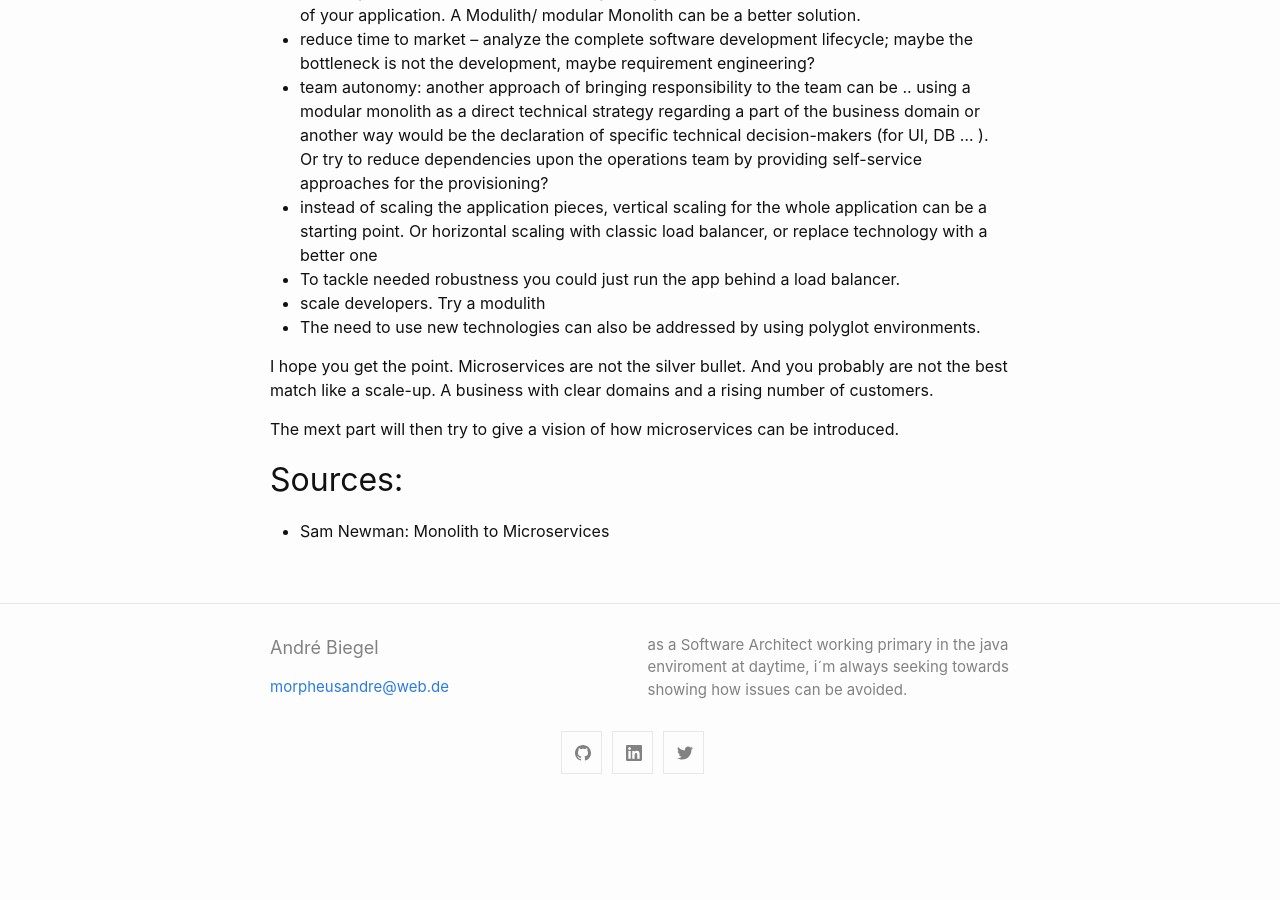
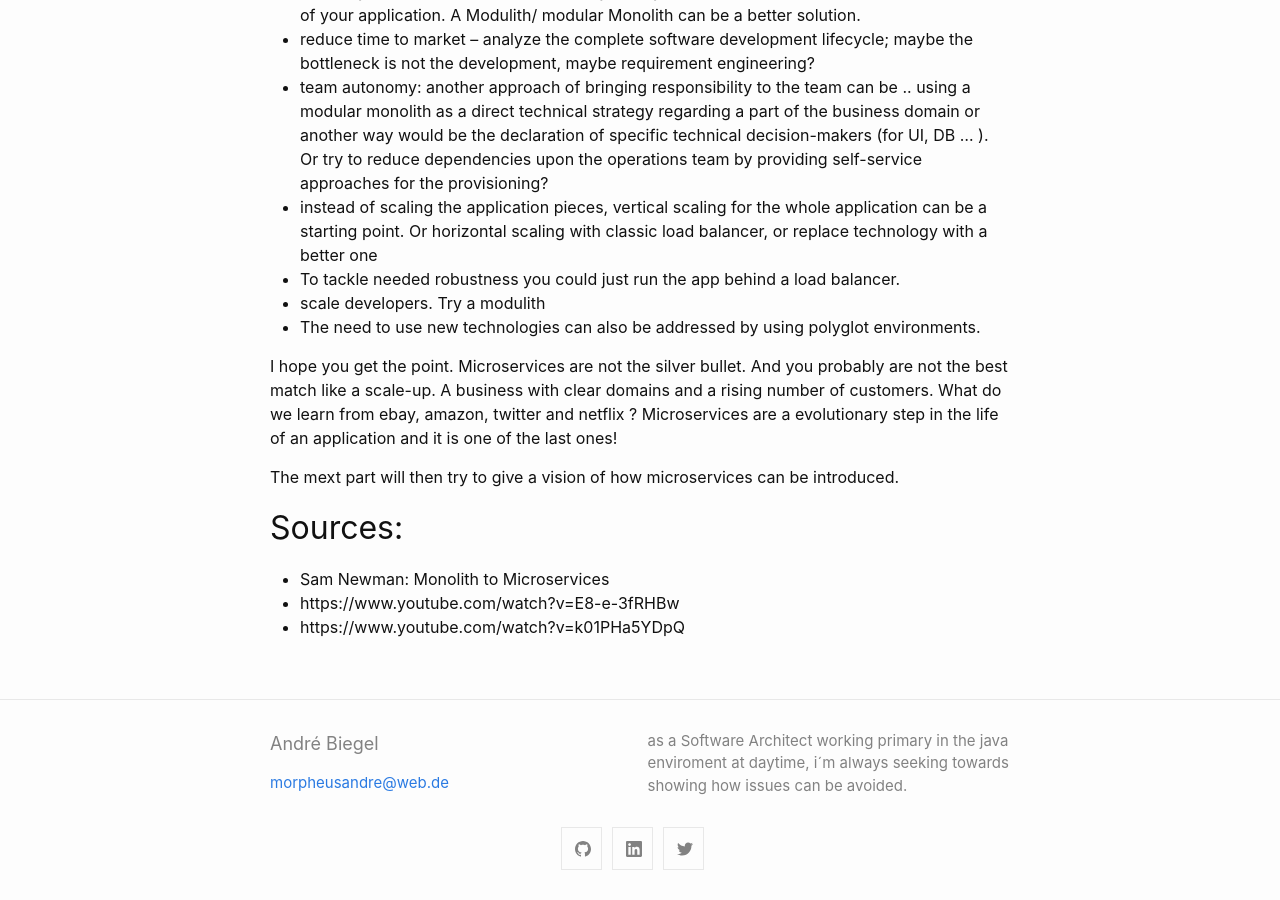
Before and after one commit to andrebiegel/andrebiegel.github.io, a Jekyll site: the page built from _posts/2021-11-10-microservice-part-two.md, in a window 1280 px wide and 900 px high, scrolled down 1640 px. Built offline with Jekyll 4.4.1, drawn with Linux system fonts in a browser that asks for light colours; before the commit the page ends 2444 px from its top, so only the background shows below that; part of the change alters nothing that is shown.

Commit message:
Update 2021-11-10-microservice-part-two.md

```diff
--- a/_posts/2021-11-10-microservice-part-two.md
+++ b/_posts/2021-11-10-microservice-part-two.md
@@ -40,6 +40,7 @@ Do not misunderstand me, all of these can be good reasons to do microservices. b
 
 
 I hope you get the point. Microservices are not the silver bullet. And you probably are not the best match like a scale-up. A business with clear domains and a rising number of customers.
+What do we learn from ebay, amazon, twitter and netflix ? Microservices are a evolutionary step in the life of an application and it is one of the last ones!
 
 The mext part will then try to give a vision of how  microservices can be introduced.
 
@@ -47,3 +48,5 @@ The mext part will then try to give a vision of how  microservices can be introd
 ## Sources:
 
 * Sam Newman: Monolith to Microservices
+*  https://www.youtube.com/watch?v=E8-e-3fRHBw
+*  https://www.youtube.com/watch?v=k01PHa5YDpQ
```
